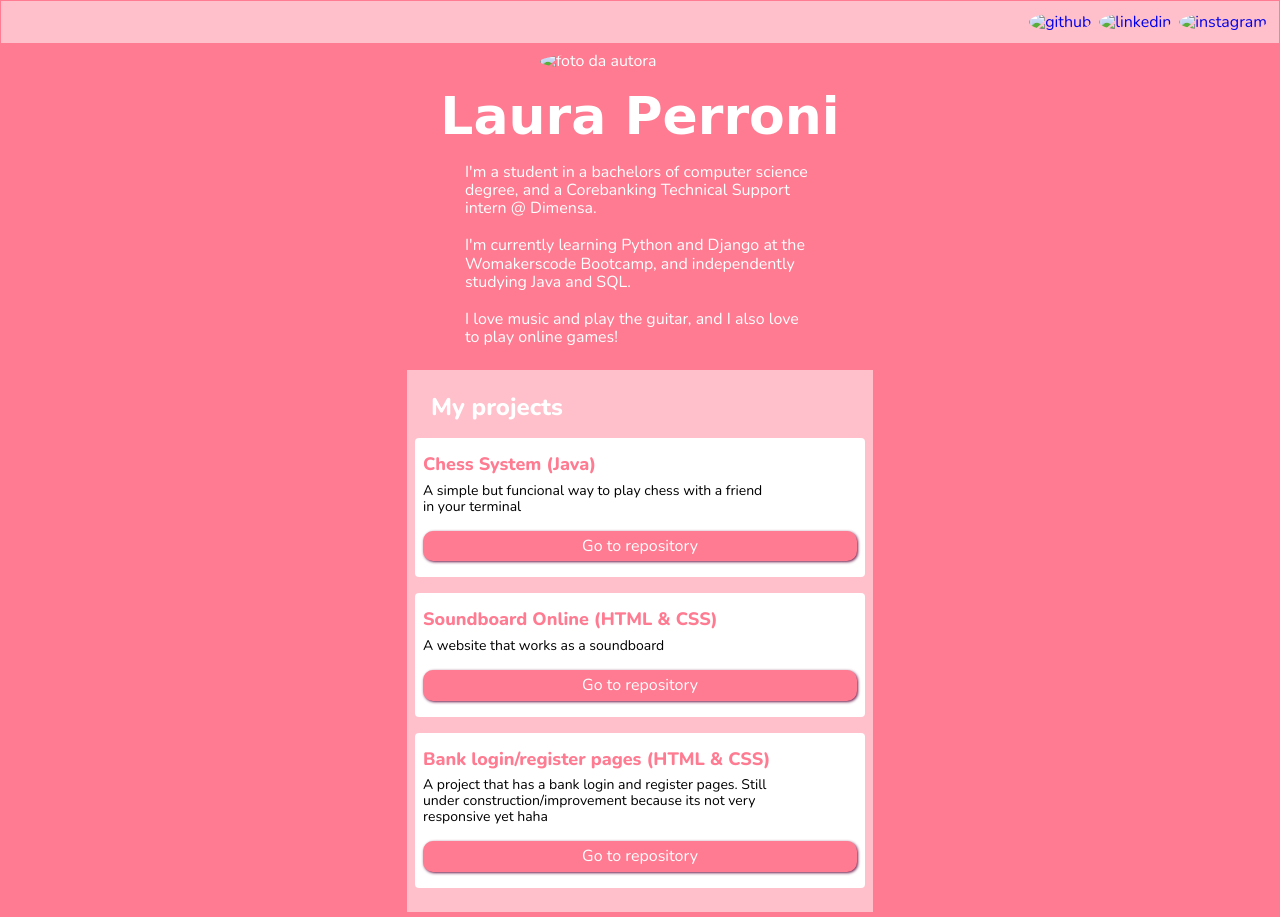
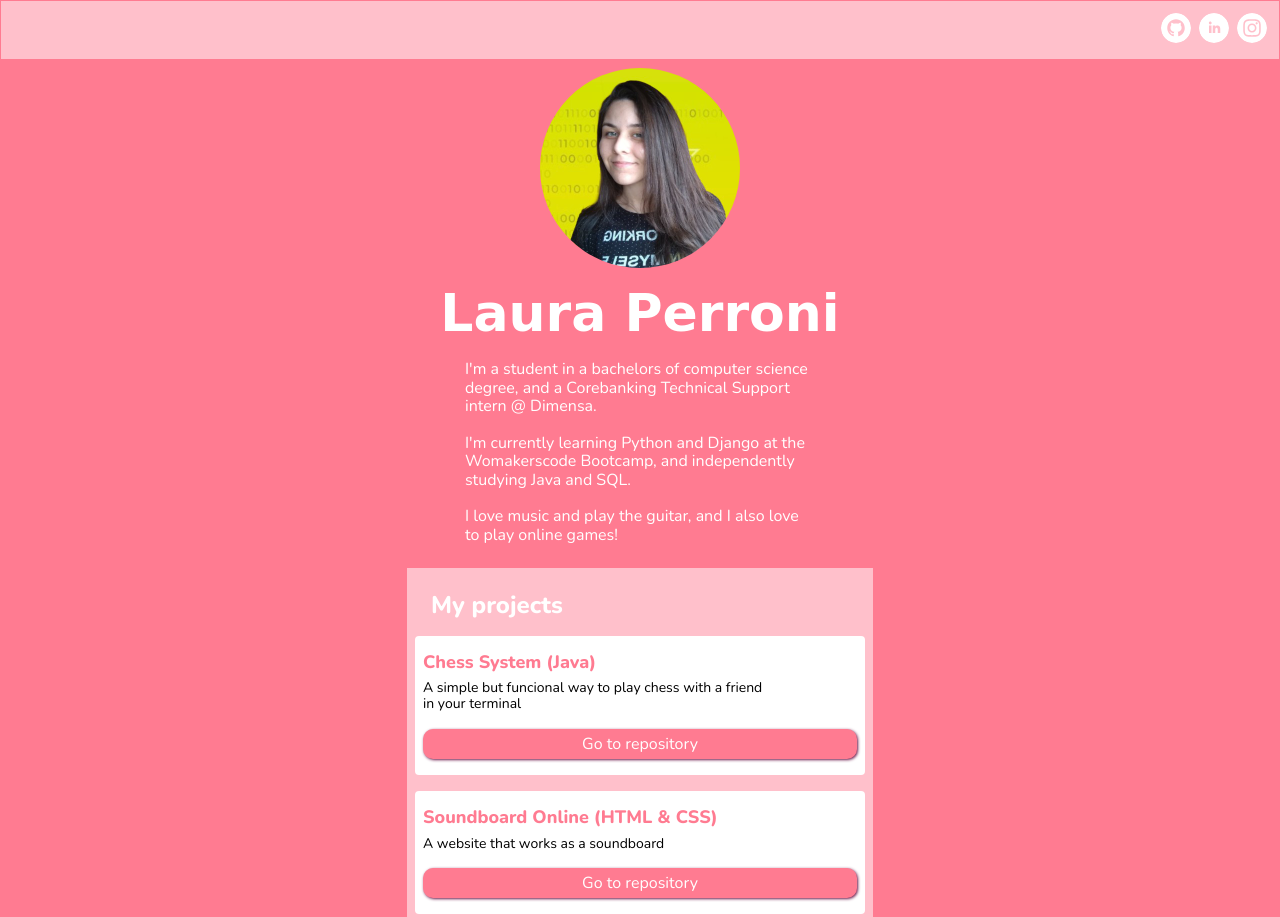
Before and after one commit to lauraperroni/site-portfolio-curso, a plain HTML site: page index.html in a window 1280 px wide. Shown: the top 917 px of the page. Drawn offline with nearby package versions, Linux system fonts and the light colour scheme; the site is published under a folder, as on GitHub Pages, so addresses that start at the root find nothing; a web font is replaced by a local one.

Commit message:
Update index.html

```diff
--- a/index.html
+++ b/index.html
@@ -24,16 +24,16 @@
 <body>
 	<header class="header">
 		<a href="https://github.com/lauraperroni" class="header__link" title="Me acompanhe no GitHub"
-			target=”_blank”><img class="icon" src="/icons/github.svg" alt="github"></a>
+			target=”_blank”><img class="icon" src="./icons/github.svg" alt="github"></a>
 		<a href="https://www.linkedin.com/in/laura-perroni" class="header__link" title="Me acompanhe no Linkedin"
-			target=”_blank”><img class="icon" src="/icons/linkedin.svg" alt="linkedin"></a>
+			target=”_blank”><img class="icon" src="./icons/linkedin.svg" alt="linkedin"></a>
 		<a href="https://instagram.com/lauraperronigtr" class="header__link" title="Me acompanhe no Instagram"
-			target=”_blank”><img class="icon" src="/icons/instagram.svg" alt="instagram"></a>
+			target=”_blank”><img class="icon" src="./icons/instagram.svg" alt="instagram"></a>
 	</header>
 
 	<main class="main">
 		<div class="perfil">
-			<img class="perfil__foto" src="/img/eu.jpeg" alt="foto da autora">
+			<img class="perfil__foto" src="./img/eu.jpeg" alt="foto da autora">
 			<h1 class="perfil__nome">Laura Perroni</h1>
 			<p class="perfil__descricao">I'm a student in a bachelors of computer science degree, and a Corebanking Technical Support intern @ Dimensa.
 				<br><br>I'm currently learning Python and Django at the Womakerscode Bootcamp, and independently studying Java and SQL.
```
